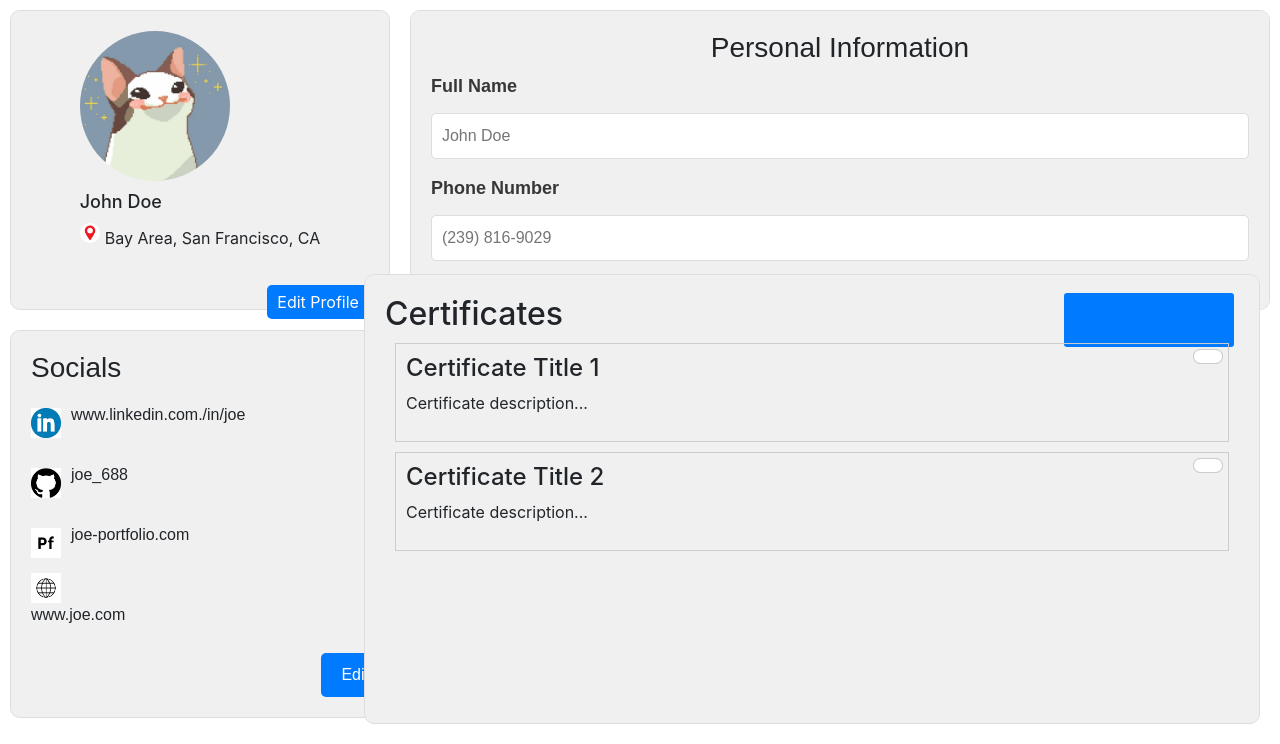
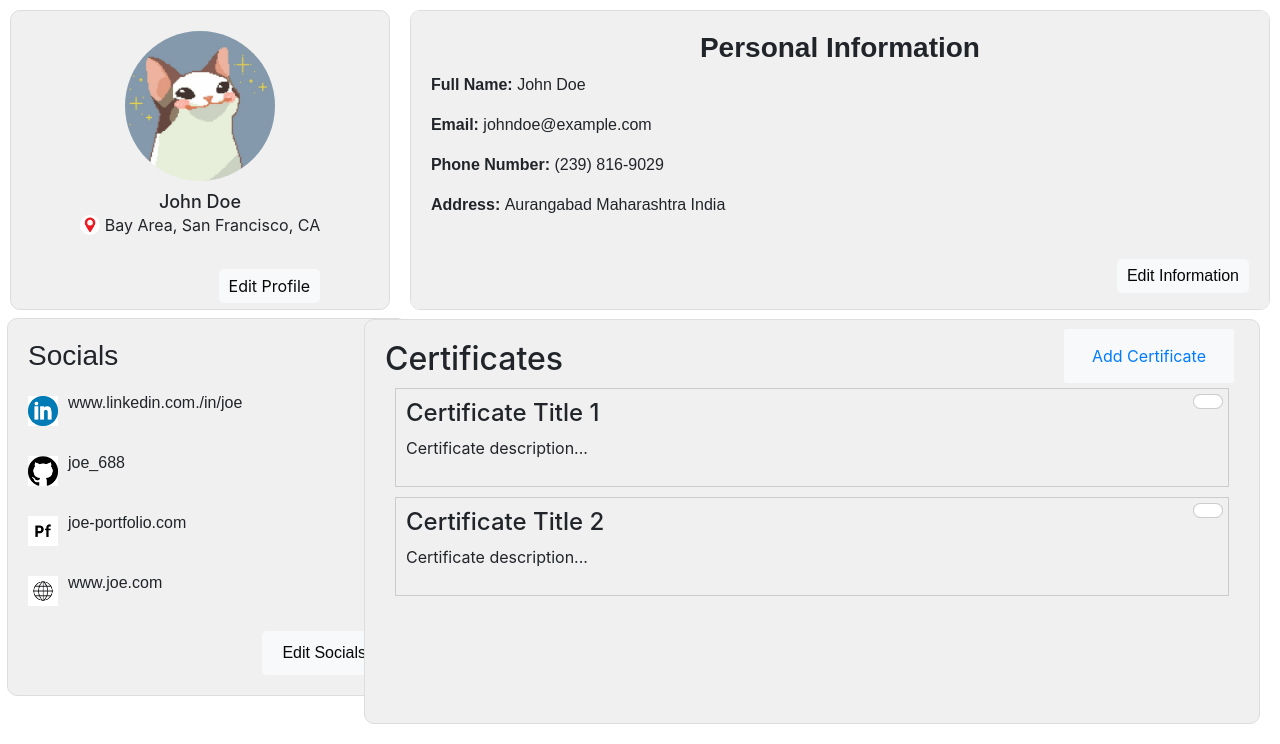
Before and after one commit to Yash782/Skill-Snap, a Django app: a page that uses templates/dashboard.html in a window 1280 px wide. Shown: the part 56-800 px from the top of the page. Run offline with Django 4.2, Linux system fonts and the light colour scheme.

Commit message:
Modified dashboard

```diff
--- a/static/dash.css
+++ b/static/dash.css
@@ -1,4 +1,3 @@
-/* Reset some default styles */
 * {
     margin: 0;
     padding: 0;
@@ -9,6 +8,7 @@
 .top-section {
     display: flex;
     justify-content: space-between;
+    align-items: flex-start; /* Vertically align top section to the start */
 }
 
 /* Style for the Top Left section (user profile) */
@@ -31,43 +31,42 @@
     height: 150px;
     border-radius: 50%;
     margin-bottom: 10px;
+    margin: 0 auto;
+    display: block;
 }
 
 /* Style for the user's name */
 .user-profile h3 {
-    font-size: 18px; /* Adjust font size as needed */
+    font-size: 18px;
     margin: 0;
-    margin-bottom: 10px; /* Add margin to create a gap between name and location */
+    margin-bottom: 10px;
 }
 
 /* Style for the Edit Profile button */
 .edit-profile {
-    margin-top: 1em; /* Add margin to create a gap */
+    margin-top: 10px;
     display: flex;
     justify-content: flex-end; /* Move the button to the right */
-    align-items: center; /* Align items vertically */
-    width: 100%; /* Fill the width of the container */
+    width: 100%;
 }
 
 /* Style for the Edit Profile button */
 .edit-profile button {
-    background-color: #007bff;
-    color: #fff;
+    background-color: #f8f9fb;
+    color: #070707;
+    margin-top: 16px;
     border: none;
     border-radius: 5px;
     padding: 5px 10px;
     cursor: pointer;
     font-size: 16px;
     transition: background-color 0.3s;
-    align-self: flex-end; /* Align the button to the right */
+
 }
-
-
-
 
 .user-profile .location {
     display: flex;
-    align-items: center; /* Align items vertically */
+    align-items: center;
 }
 
 /* Style for the custom location image */
@@ -89,7 +88,6 @@
     margin: 10px;
     display: flex;
     flex-direction: column;
-    align-items: left;
     text-align: left;
     font-family: Arial, sans-serif;
     font-size: 16px;
@@ -113,7 +111,11 @@ form .form-group textarea {
     border-radius: 5px;
     margin-top: 5px;
     font-size: 16px;
+
     text-align: left;
+    background-color: transparent; /* Remove background color */
+    border: none; /* Remove border */
+    outline: none; /* Remove input outline */
 }
 
 /* Style for the form */
@@ -124,126 +126,56 @@ form {
 
 /* Style for the Edit Information button */
 .edit-button button {
-    background-color: #007bff;
-    color: #fff;
+    background-color: #f8f9fb;
+    color: #080808;
     border: none;
     border-radius: 5px;
     padding: 10px 20px;
     cursor: pointer;
+    font-display: relative;
     font-size: 16px;
     margin-top: 10px;
     transition: background-color 0.3s;
+    align-self: flex-end;
 }
 
-.edit-button {
-    margin-top: auto;
-    align-self: flex-end;
-}
 /* Style for the Socials section */
-.socials-section {
-    background-color: #f0f0f0;
-    border: 1px solid #ddd;
-    border-radius: 10px;
-    padding: 20px;
-    width: 400px; /* Adjust the width as needed */
-    margin: 10px;
-    display: flex;
-    flex-direction: column;
-    align-items: left;
-}
-
-/* Style for the section title */
-.socials-section h3 {
-    font-size: 18px;
-    margin: 0;
-}
-
-/* Style for the social links */
-.social-links {
-    list-style: none;
-    padding: 0;
-}
-
-.social-links li {
-    margin-top: 10px;
-}
-
-.social-links a {
-    text-decoration: none;
-    color: #007bff;
-    font-size: 16px;
-    display: inline-block;
-    margin-right: 10px;
-}
-
-.social-links a:hover {
-    text-decoration: underline;
-}
-
-/* Style for the Edit Socials button */
-.edit-button button {
-    background-color: #007bff;
-    color: #fff;
-    border: none;
-    border-radius: 5px;
-    padding: 10px 20px;
-    cursor: pointer;
-    font-size: 16px;
-    margin-top: 10px;
-    transition: background-color 0.3s;
-    margin-left: auto; /* Push the button to the right */
-}
-
-.edit-button button:hover {
-    background-color: #0056b3;
-}
 .socials-box {
     background-color: #f0f0f0;
     border: 1px solid #ddd;
     border-radius: 10px;
     padding: 20px;
-    width: 400px; /* Adjust the width as needed */
-    margin: 10px;
+    top: 367px;
+    width: 400px;
+    position: absolute;
+    margin: 7px;
     display: flex;
     flex-direction: column;
-    align-items: left;
     text-align: left;
     font-family: Arial, sans-serif;
     font-size: 16px;
+
 }
 
 /* Style for social media logo images */
 .socials-box img {
-    width: 30px; /* Adjust the width as needed */
-    height: 30px; /* Adjust the height as needed */
-    margin-right: 10px; /* Add some space between the logo and the input field */
+    width: 30px;
+    height: 30px;
+    margin-right: 10px;
 }
-
+.user-profile h3 {
+    font-size: 18px;
+    margin: 0;
+    margin-top: 10px;
+    text-align: center;
+}
 /* Style for the social items */
 .social-item {
     display: flex;
     align-items: center;
-    margin: 10px 0; /* Add margin between items */
+    margin: 10px 0;
 }
 
-/* Style for the edit button */
-.edit-button button {
-    background-color: #007bff;
-    color: #fff;
-    border: none;
-    border-radius: 5px;
-    padding: 10px 20px;
-    cursor: pointer;
-    font-size: 16px;
-    margin-top: 10px;
-    transition: background-color 0.3s;
-}
-/* Style for the edit icon */
-#edit-icon {
-    width: 30px; /* Adjust the width as needed */
-    height: 30px; /* Adjust the height as needed */
-    cursor: pointer;
-}
 /* Style for the 4th box (Certificates) */
 .box-4 {
     background-color: #f0f0f0;
@@ -255,7 +187,7 @@ form {
     position: absolute;
     right: 10px;
     bottom: 10px;
-    top: 320px;
+    top: 365px;
 }
 
 /* Style for certificates */
@@ -306,20 +238,27 @@ input:checked + .slider:before {
 
 /* Style for the "Add Certificates" button */
 .add-certificates-button {
-    background-color: #007bff;
-    color: #fff;
+    background-color: #f8f9fb;
+    color: #040404;
     border: none;
     border-radius: 3px;
     padding: 7px 12px;
     cursor: pointer;
     font-size: 16px;
-    margin-top: 10px;
+    font-display: relative;
+    margin-top: 1px;
     transition: background-color 0.3s;
     position: absolute;
-    top: 8px; /* Adjust the top position as needed */
-    right: 25px; /* Adjust the right position as needed */
+    top: 8px;
+    right: 25px;
 }
 
+/* Style for hover effect on the "Add Certificates" button */
 .add-certificates-button:hover {
-    background-color: #0056b3;
+    background-color: #49504b;
 }
+.edit-button {
+    margin-top: auto;
+    align-self: flex-end;
+    color: #faf9f9;
+}
--- a/static/userInfoCss.css
+++ b/static/userInfoCss.css
@@ -59,7 +59,7 @@ input[type="file"] {
 /* Style the submit button */
 button[type="submit"] {
     display: inline-block;
-    background-color: #007bff;
+    background-color: #5cd34a;
     color: #fff;
     padding: 10px 20px;
     border: none;
@@ -70,5 +70,5 @@ button[type="submit"] {
 }
 
 button[type="submit"]:hover {
-    background-color: #0056b3;
+    background-color: #478f3c;
 }
--- a/templates/dashboard.html
+++ b/templates/dashboard.html
@@ -17,56 +17,24 @@
             <img src="{% static "location.png" %}" alt="Location Icon" /> Bay
             Area, San Francisco, CA
           </p>
-        </div>
-        <div class="edit-profile">
-          <button>Edit Profile</button>
+          <div class="edit-profile">
+            <button>Edit Profile</button>
+
+          </div>
+
         </div>
       </div>
 
       <div class="top-right-section">
         <div class="user-info">
-          <h3><center>Personal Information</center></h3>
-          <form>
-            <div class="form-group">
-              <label for="full-name">Full Name</label>
-              <input
-                type="text"
-                id="full-name"
-                name="full-name"
-                placeholder="John Doe"
-              />
-            </div>
-            <div class="form-group">
-              <label for="phone">Phone Number</label>
-              <input
-                type="tel"
-                id="phone"
-                name="phone"
-                placeholder="(239) 816-9029"
-              />
-            </div>
-            <div class="form-group">
-              <label for="email">Email Address</label>
-              <input
-                type="email"
-                id="email"
-                name="email"
-                placeholder="johndoe@example.com"
-              />
-            </div>
-            <div class="form-group">
-              <label for="address">Address</label>
-              <textarea
-                id="address"
-                name="address"
-                placeholder="Bay Area, San Francisco, CA"
-              ></textarea>
-            </div>
-
-            <div class="edit-button">
-              <button>Edit Information</button>
-            </div>
-          </form>
+         <center> <strong><h3>Personal Information </strong></h3></center>
+          <p><strong>Full Name:</strong> John Doe</p>
+          <p><strong>Email:</strong> johndoe@example.com</p>
+          <p><strong>Phone Number:</strong> (239) 816-9029</p>
+          <p> <strong> Address: </strong> Aurangabad Maharashtra India </p>
+        </div>
+        <div class="edit-profile">
+          <button>Edit Information</button>
         </div>
       </div>
     </div>
@@ -84,14 +52,15 @@
         <img src="{% static 'portfolio.png' %}" alt="Portfolio Logo" />
         <p>joe-portfolio.com</p>
       </div>
-      <div class="other">
-        <img src="{% static 'website.png' %}" alt="other website logo" />
+      <div class="social-item">
+        <img src="{% static 'website.png' %}" alt="Other Website Logo" />
         <p>www.joe.com</p>
       </div>
       <!-- Add more social items as needed -->
       <div class="edit-button">
-        <button>Edit</button>
-      </div>
+        <button>Edit Socials</button>
+    </div>
+
     </div>
     <div class="box-4">
       <h2>Certificates</h2>
```
